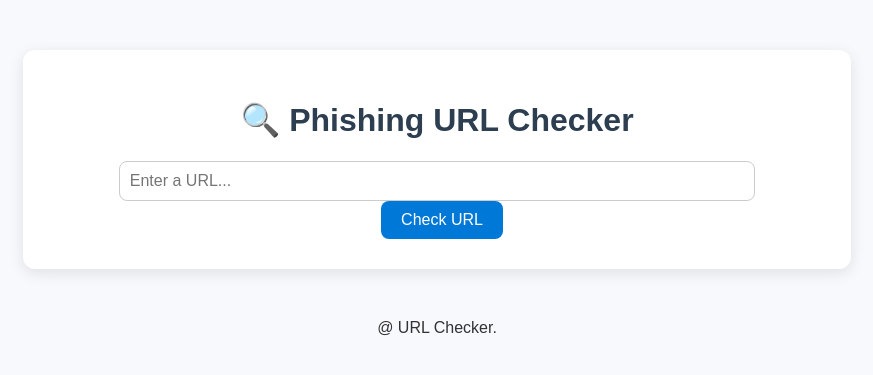
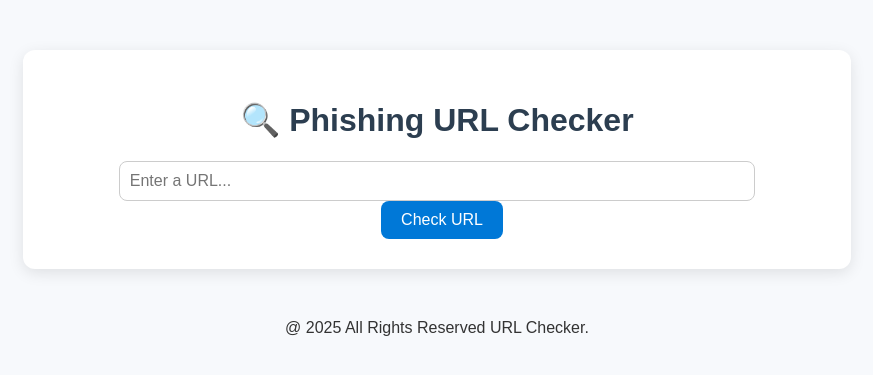
Before and after one commit to kotanil2228-glitch/PhishingURLChecker, a Flask app: page / in a window 1280 px wide. Shown: the top 375 px of the page, without its empty margins (203-1076 px from the left). Run offline with Flask 3, Linux system fonts and the light colour scheme.

Commit message:
Modify footer copyright notice in index.html
Updated footer text to include copyright notice for 2025.

```diff
--- a/phishing_url_checker_web/templates/index.html
+++ b/phishing_url_checker_web/templates/index.html
@@ -48,5 +48,5 @@
 </body>
 </html>
 <p>
-    @ URL Checker.
+    @ 2025 All Rights Reserved URL Checker.
 </p>
```
